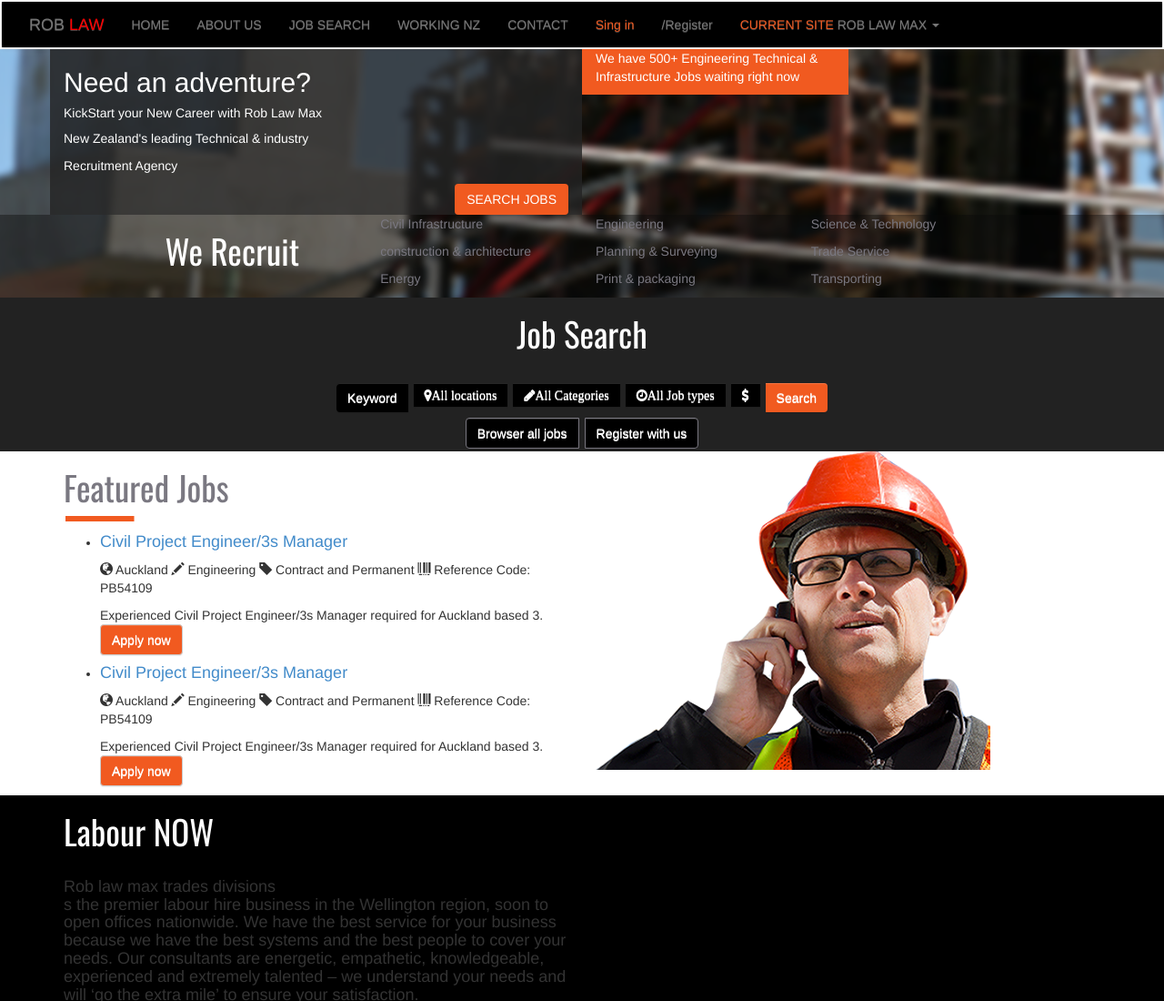
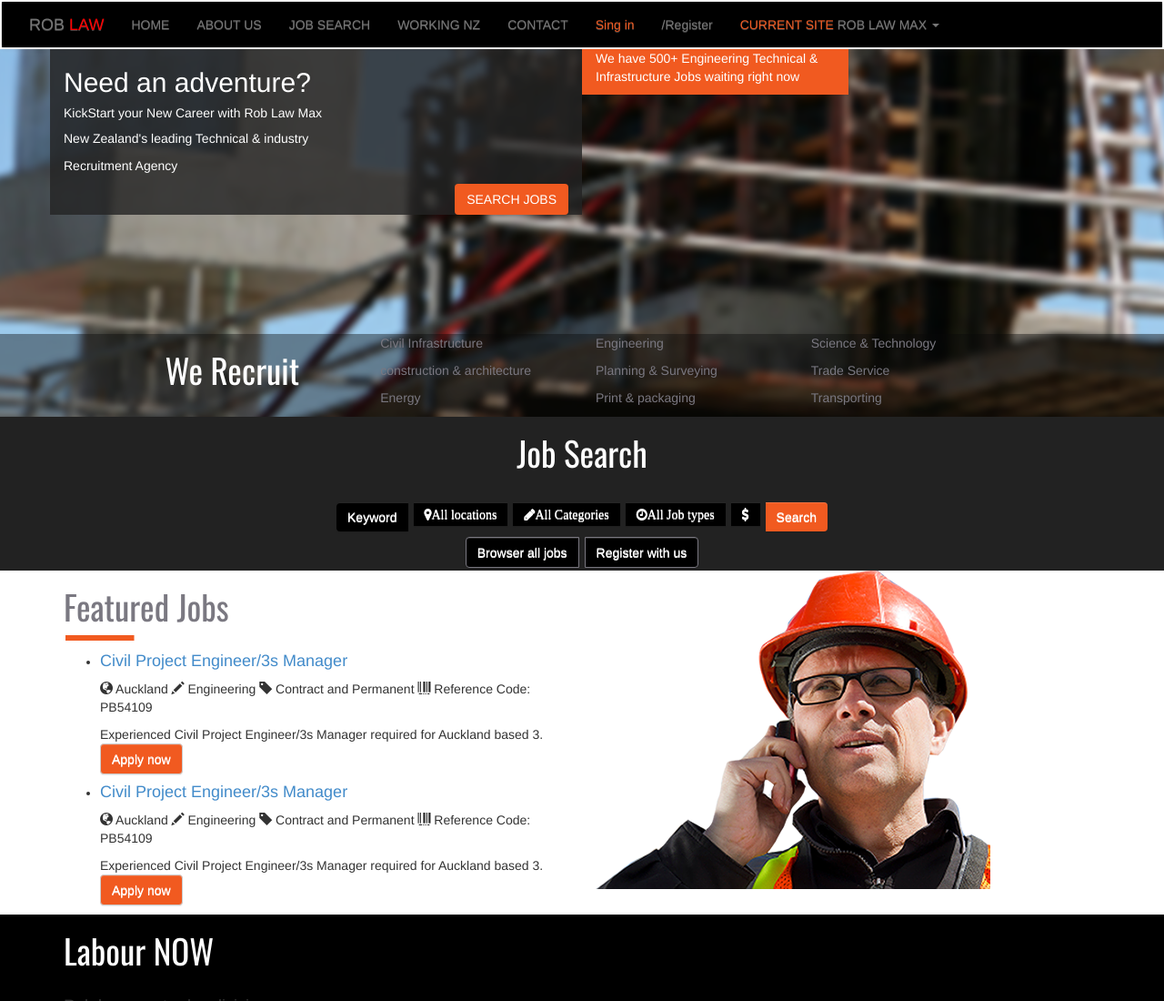
Before and after one commit to mullerivan/learningsass, a plain HTML site: page index.html in a window 1280 px wide. Shown: the top 1100 px of the page at 91% size. Drawn offline with nearby package versions, Linux system fonts and the light colour scheme.

Commit message:
margin top

```diff
--- a/css/roblaw.sass
+++ b/css/roblaw.sass
@@ -49,6 +49,13 @@ $gray-dark: #222222 //#504d53
     width:  100px / 400px * 100%
     color: $white
 
+#we-recruit
+  margin-top: 10%
+  background: rgba(8, 8, 8, 0.4)
+  color: $gray
+  padding-left: 15%
+  padding-right: 15%
+
 #job-search, #we-recruit, #labour-now
   .roblaw-title
     color: $white
@@ -67,11 +74,6 @@ $gray-dark: #222222 //#504d53
   #search
     background: $orange
 
-#we-recruit
-  background: rgba(8, 8, 8, 0.4)
-  color: $gray
-  padding-left: 15%
-  padding-right: 15%
 
 #labour-now
   background-color: $black
```
Also changed, not shown: css/roblaw.css.
